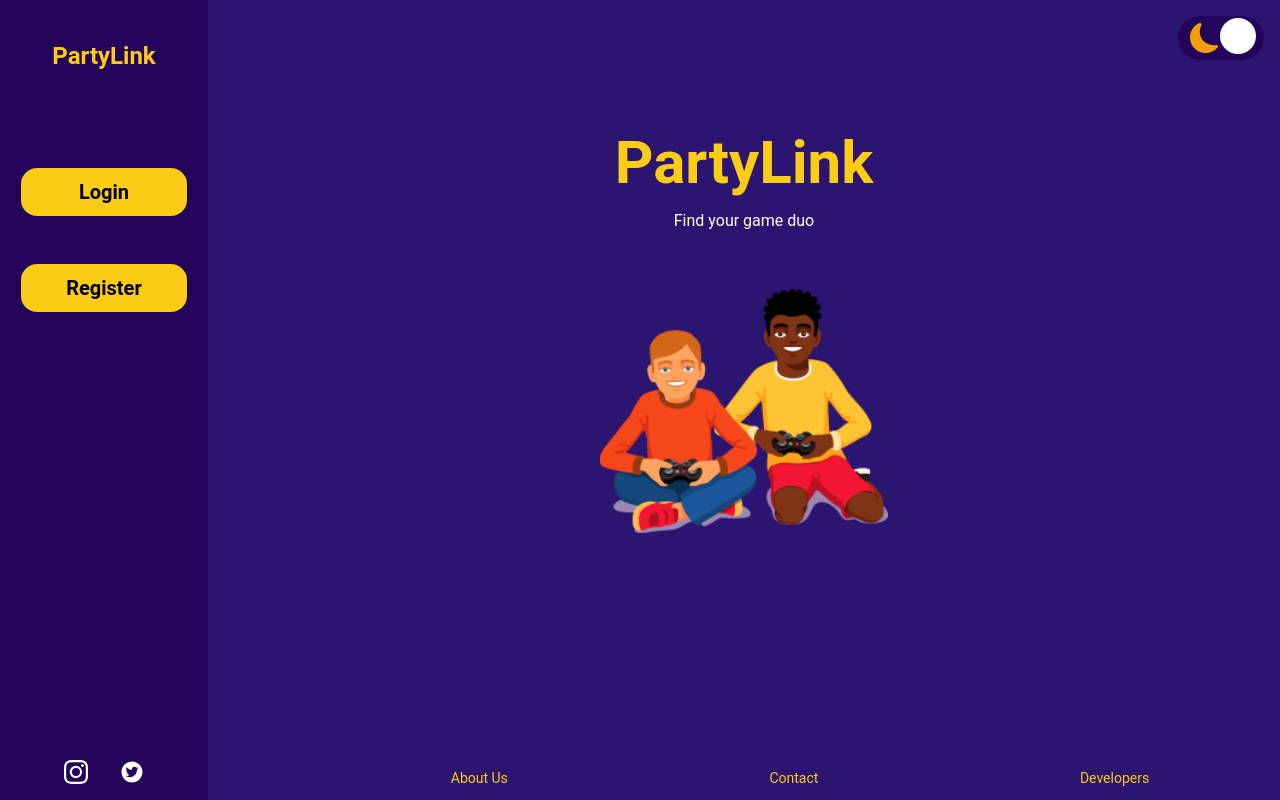
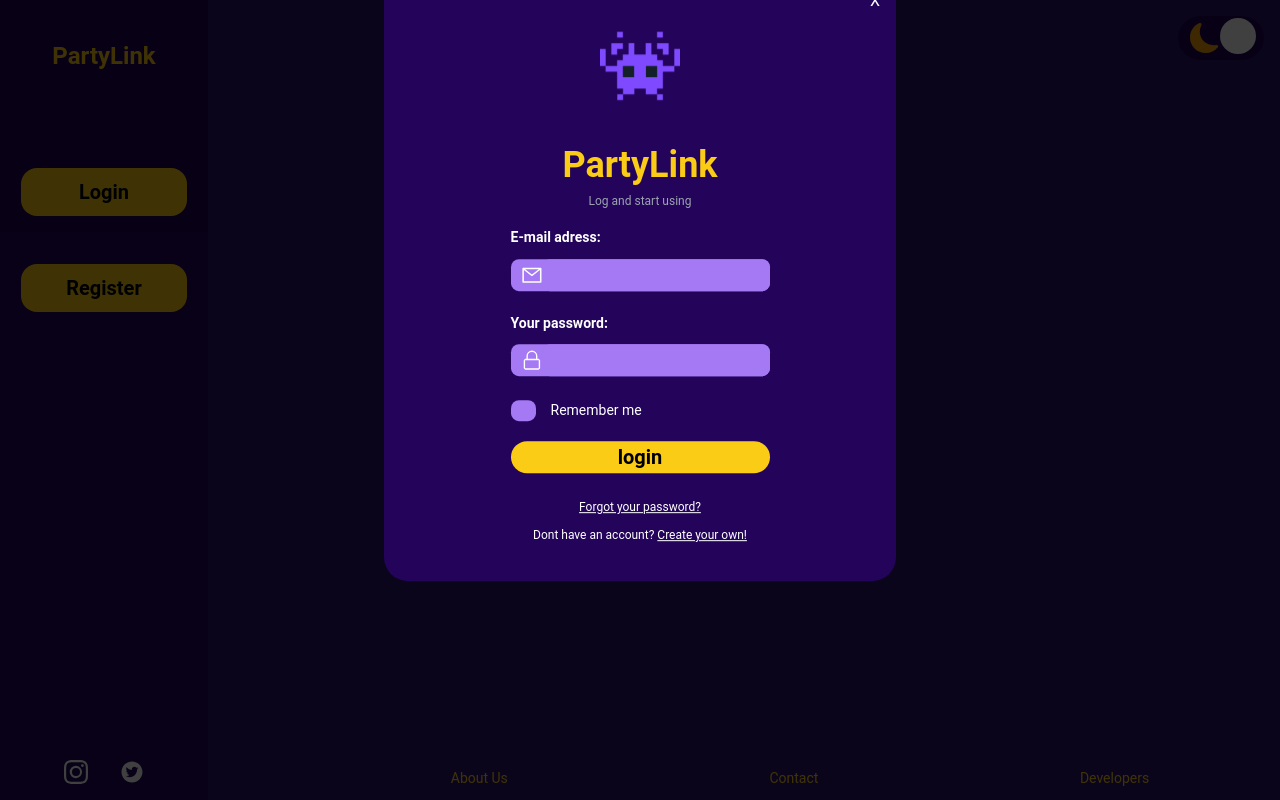
Before and after one commit to PartyLinkGames/party-link, a Next.js app: page / in a window 1280 px wide. Both pictures are taken after a click on the button "Login". Built offline with nearby package versions, Linux system fonts and the light colour scheme.

Commit message:
feat: open/close-modal

```diff
--- a/components/modalLogin/login.tsx
+++ b/components/modalLogin/login.tsx
@@ -6,11 +6,13 @@ import * as yup from "yup";
 import { yupResolver } from "@hookform/resolvers/yup";
 import { AiOutlineMail } from "react-icons/ai";
 import { VscLock } from "react-icons/vsc";
-import { useState } from "react";
+import { useContext, useState } from "react";
 import { useForm } from "react-hook-form";
 import { ILogin } from "./interface";
+import { ModalContext } from "../../contexts/ContextModal";
 
 export default function ModalLogin() {
+  const { modalLoginIsOpen, setModalLoginIsOpen } = useContext(ModalContext);
   const [check, setCheck] = useState<boolean>(false);
 
   const schema = yup.object({
@@ -44,9 +46,34 @@ export default function ModalLogin() {
     console.log(data);
   }
 
+  const handleModalClose = () => {
+    setModalLoginIsOpen(false);
+  };
+
   return (
-    <div className="h-screen w-full bg-colors-background-color-cloudy fixed z-1 flex px-5 justify-center items-center">
-      <div className="flex flex-col items-cente/ max-w-lg w-full z-10  text-white m-auto bg-colors-primary-dark rounded-3xl pb-10">
+    <div
+      style={{
+        transition: "0.5s",
+        opacity: modalLoginIsOpen ? "1" : "0",
+        pointerEvents: modalLoginIsOpen ? "all" : "none",
+      }}
+      className="h-screen w-full bg-colors-background-color-cloudy fixed z-1 flex px-5 justify-center items-center"
+    >
+      <div
+        style={{
+          transition: "0.5s ease-in-out",
+          transform: modalLoginIsOpen
+            ? "translateY(-20%)"
+            : "translateY(-200%)",
+        }}
+        className="flex flex-col items-cente/ max-w-lg w-full z-10  text-white m-auto bg-colors-primary-dark rounded-3xl pb-10"
+      >
+        <span
+          className="text-end mr-4 mt-4 relative cursor-pointer"
+          onClick={handleModalClose}
+        >
+          X
+        </span>
         <div className="flex items-center justify-center flex-col mt-4">
           <Image alt="monster icon" src={MonsterIcon} />
           <h1 className="sm:flex sm:h-12 text-4xl logo mt-10">PartyLink</h1>
--- a/contexts/ContextModal.tsx
+++ b/contexts/ContextModal.tsx
@@ -7,15 +7,24 @@ interface iModalProviderProps {
 interface iModalProviderValues {
   modalRegisterIsOpen?: boolean;
   setModalRegisterIsOpen: React.Dispatch<React.SetStateAction<boolean>>;
+  modalLoginIsOpen?: boolean;
+  setModalLoginIsOpen: React.Dispatch<React.SetStateAction<boolean>>;
 }
 
 export const ModalProvider = ({ children }: iModalProviderProps) => {
   const [modalRegisterIsOpen, setModalRegisterIsOpen] =
     useState<boolean>(false);
 
+  const [modalLoginIsOpen, setModalLoginIsOpen] = useState<boolean>(false);
+
   return (
     <ModalContext.Provider
-      value={{ modalRegisterIsOpen, setModalRegisterIsOpen }}
+      value={{
+        modalRegisterIsOpen,
+        setModalRegisterIsOpen,
+        modalLoginIsOpen,
+        setModalLoginIsOpen,
+      }}
     >
       {children}
     </ModalContext.Provider>
--- a/pages/LandingPages/index.tsx
+++ b/pages/LandingPages/index.tsx
@@ -7,15 +7,25 @@ import { BsFillMoonFill, BsInstagram, BsCircleFill } from "react-icons/bs";
 import { FaSun } from "react-icons/fa";
 
 import mainImg from "../../assets/boysPlaying.png";
+import ModalLogin from "../../components/modalLogin/login";
 import ModalRegister from "../../components/modalRegister";
 import { ModalContext, ModalProvider } from "../../contexts/ContextModal";
 
 export default function LandingPage() {
-  const { modalRegisterIsOpen, setModalRegisterIsOpen } =
-    useContext(ModalContext);
+  const {
+    modalRegisterIsOpen,
+    setModalRegisterIsOpen,
+    setModalLoginIsOpen,
+    modalLoginIsOpen,
+  } = useContext(ModalContext);
 
   const handleModalOpen = () => {
     setModalRegisterIsOpen(true);
+  };
+
+  const modalLoginOpen = () => {
+    setModalLoginIsOpen(true);
+    console.log(modalLoginIsOpen);
   };
   return (
     <>
@@ -35,7 +45,9 @@ export default function LandingPage() {
           </p>
 
           <nav className="col-center w-4/5 gap-8 sm:gap-12 sm:mt-20">
-            <button className="btn_yellow">Login</button>
+            <button className="btn_yellow" onClick={modalLoginOpen}>
+              Login
+            </button>
             <button className="btn_yellow" onClick={handleModalOpen}>
               Register
             </button>
@@ -70,6 +82,7 @@ export default function LandingPage() {
         </nav>
       </footer>
       <ModalRegister />
+      <ModalLogin />
     </>
   );
 }
--- a/pages/index.tsx
+++ b/pages/index.tsx
@@ -4,6 +4,7 @@ import styles from "../styles/Home.module.css";
 import LandingPage from "./LandingPages";
 import ModalRegister from "../components/modalRegister";
 import { ModalProvider } from "../contexts/ContextModal";
+import ModalLogin from "../components/modalLogin/login";
 import { ToastContainer } from "react-toastify";
 import "react-toastify/dist/ReactToastify.css";
 
```
Also changed, not shown: assets/Check Icon.svg (added).
